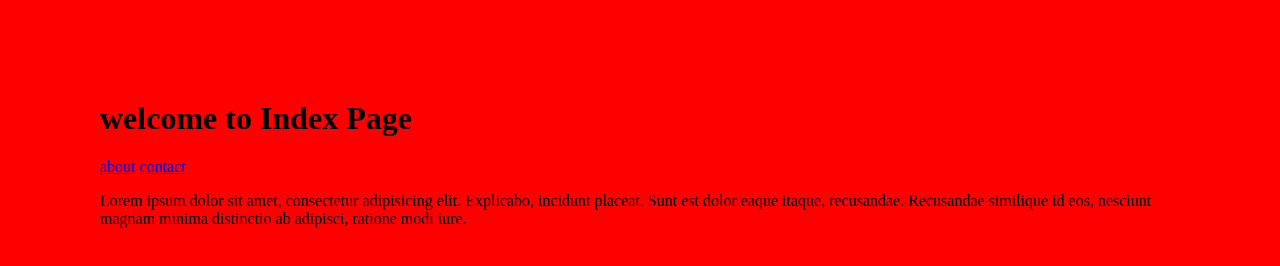
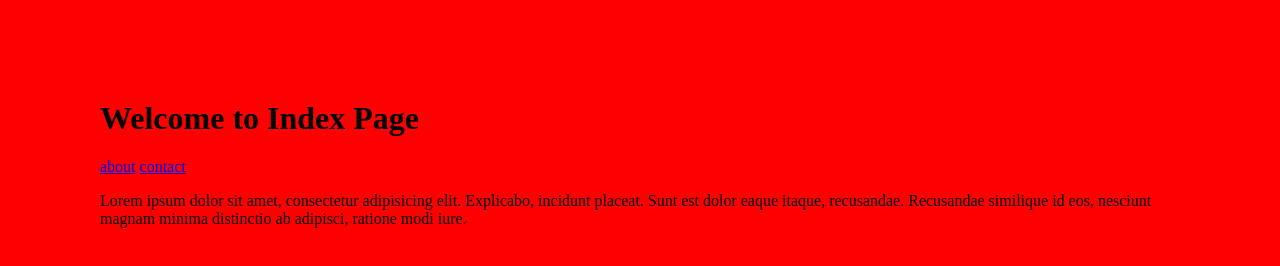
Before and after one commit to armin10tamrin/project, a plain HTML site: page index.html in a window 1280 px wide. Drawn offline with Linux system fonts and the light colour scheme.

Commit message:
new acc changed index.html

```diff
--- a/index.html
+++ b/index.html
@@ -7,7 +7,7 @@
   </head>
   <body>
     <h1>
-      welcome to Index Page
+      Welcome to Index Page
     </h1>
     <header>
       <nav>
```
